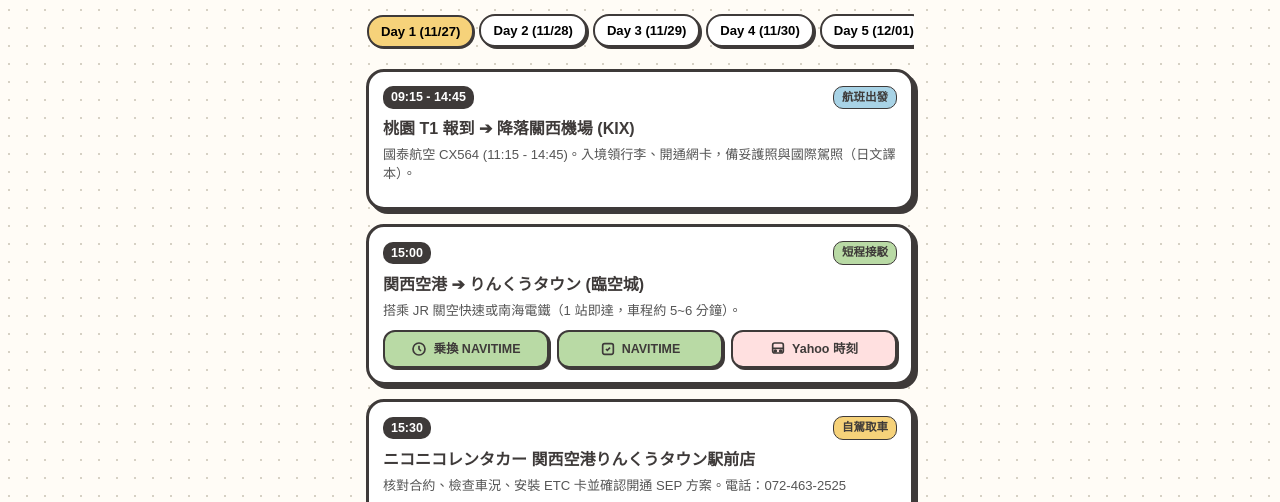
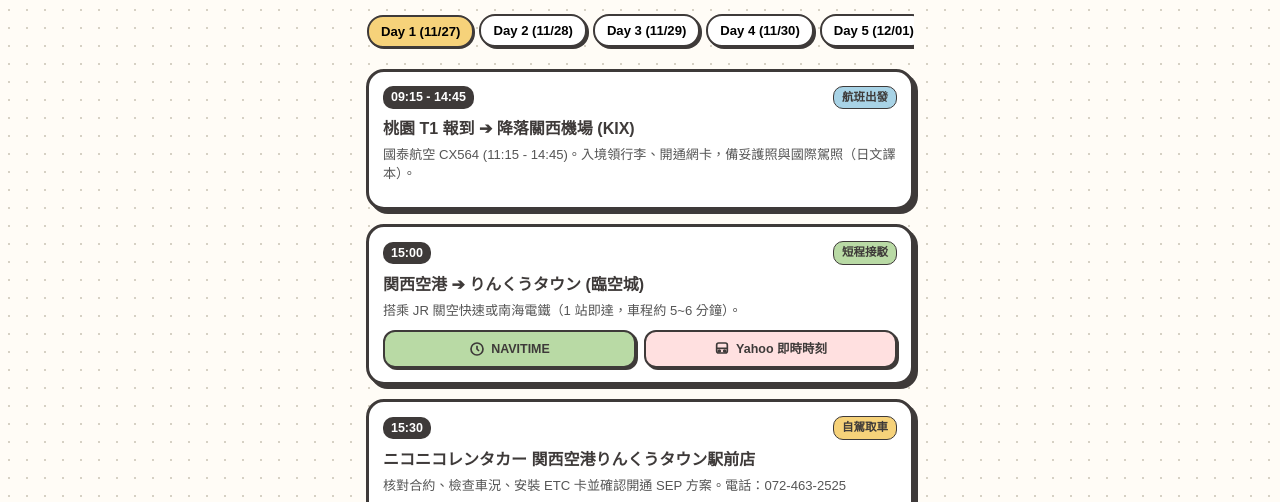
Before and after one commit to timliu1988/sanyo-trip-2026, a plain HTML site: page index.html in a window 1280 px wide. Both pictures are taken after a click on the button "行程". Shown: the part 53-555 px from the top of the page. Drawn offline with Linux system fonts and the light colour scheme; a web font is replaced by a local one.

Commit message:
Add files via upload

```diff
--- a/index.html
+++ b/index.html
@@ -106,7 +106,6 @@
       box-shadow: 1px 1px 0px var(--ink);
     }
 
-    /* 內容視圖管理 (SPA) */
     main {
       padding: 16px;
       max-width: 580px;
@@ -127,7 +126,6 @@
       to { opacity: 1; transform: translateY(0); }
     }
 
-    /* 標題與倒數膠囊 */
     .hero-title-wrap {
       text-align: center;
       margin: 8px 0 14px 0;
@@ -179,7 +177,6 @@
       font-weight: 700;
     }
 
-    /* 插圖框架 */
     .illustration-frame {
       background: #fff;
       border: var(--border-thick);
@@ -195,7 +192,6 @@
       display: block;
     }
 
-    /* 小車行駛微顛簸動畫 */
     .anim-car-moving {
       animation: drivingRide 0.8s infinite ease-in-out;
     }
@@ -211,7 +207,6 @@
       50% { transform: translateY(-3px); }
     }
 
-    /* 首頁快捷按鈕 */
     .home-menu-grid {
       display: grid;
       grid-template-columns: 1fr 1fr;
@@ -250,7 +245,6 @@
       color: #666;
     }
 
-    /* 行程頁 Tab */
     .day-selector {
       display: flex;
       gap: 6px;
@@ -277,7 +271,6 @@
       box-shadow: 1px 1px 0px var(--ink);
     }
 
-    /* 卡片樣式 */
     .card {
       background: #fff;
       border: var(--border-thick);
@@ -325,7 +318,6 @@
       margin-bottom: 10px;
     }
 
-    /* 複製地址與動作按鈕 */
     .copy-chip {
       background: #F8F9FA;
       border: 2px dashed #B8B5B2;
@@ -390,7 +382,6 @@
     .btn-yahoo { background: #FFE0E0; }
     .btn-warn { background: var(--yamabuki); }
 
-    /* 折疊抽屜 Accordion */
     .accordion-group {
       display: flex;
       flex-direction: column;
@@ -538,7 +529,6 @@
   <!-- 頂部導航 -->
   <header>
     <div class="brand-logo" onclick="switchView('view-home')">
-      <!-- 手繪鳥居小圖標 -->
       <svg width="20" height="20" viewBox="0 0 24 24" fill="none" stroke="#3E3A39" stroke-width="2.5" stroke-linecap="round">
         <line x1="2" y1="5" x2="22" y2="5"/>
         <line x1="4" y1="9" x2="20" y2="9"/>
@@ -778,7 +768,7 @@
           <div class="card-desc">國泰航空 CX564 (11:15 - 14:45)。入境領行李、開通網卡，備妥護照與國際駕照（日文譯本）。</div>
         </div>
 
-        <!-- 電車接駁 (純原生 App 直開，絕不彈出網址無效) -->
+        <!-- 電車接駁：專注使用第二款 NAVITIME 原生喚醒與 Yahoo 時刻 -->
         <div class="card">
           <div class="card-header-bar">
             <span class="card-time">15:00</span>
@@ -787,25 +777,20 @@
           <div class="card-title">関西空港 ➔ りんくうタウン (臨空城)</div>
           <div class="card-desc">搭乘 JR 關空快速或南海電鐵（1 站即達，車程約 5~6 分鐘）。</div>
           <div class="btn-row">
-            <!-- 優先直開：左一「乗換 NAVITIME」 -->
-            <a href="navitime-transit://" class="action-btn btn-navitime">
+            <!-- 專用純原生鏈接：直接開啟左二 NAVITIME 綜合版 App，無 JS、不跳錯 -->
+            <a href="navitime://" class="action-btn btn-navitime">
               <svg class="btn-icon-svg" viewBox="0 0 24 24" fill="none" stroke="#3E3A39" stroke-width="2.5"><circle cx="12" cy="12" r="9" fill="#B9DAA5"/><path d="M12 7v5l3 3"/></svg>
-              <span>乗換 NAVITIME</span>
-            </a>
-            <!-- 備用直開：左二「NAVITIME 綜合版」 -->
-            <a href="navitime://" class="action-btn btn-navitime">
-              <svg class="btn-icon-svg" viewBox="0 0 24 24" fill="none" stroke="#3E3A39" stroke-width="2.5"><rect x="4" y="4" width="16" height="16" rx="3" fill="#B9DAA5"/><path d="M9 12l2 2 4-4"/></svg>
               <span>NAVITIME</span>
             </a>
-            <!-- Yahoo 時刻 (網頁版主力備援) -->
+            <!-- Yahoo 時刻 (主力網頁版) -->
             <a href="https://transit.yahoo.co.jp/search/result?from=%E9%96%A2%E8%A5%BF%E7%A9%BA%E6%B8%AF&to=%E3%82%8A%E3%82%93%E3%81%8F%E3%81%86%E3%82%BF%E3%82%A6%E3%83%B3&type=1" target="_blank" rel="noopener noreferrer" class="action-btn btn-yahoo">
               <svg class="btn-icon-svg" viewBox="0 0 24 24" fill="none" stroke="#3E3A39" stroke-width="2.5"><rect x="4" y="3" width="16" height="15" rx="3" fill="#FFE0E0"/><line x1="4" y1="11" x2="20" y2="11"/><circle cx="8" cy="15" r="1.5" fill="#3E3A39"/><circle cx="16" cy="15" r="1.5" fill="#3E3A39"/></svg>
-              <span>Yahoo 時刻</span>
+              <span>Yahoo 即時時刻</span>
             </a>
           </div>
         </div>
 
-        <!-- 臨空城取車 (標準 Google Search API 連結) -->
+        <!-- 臨空城取車 (標準 Google API 連結) -->
         <div class="card">
           <div class="card-header-bar">
             <span class="card-time">15:30</span>
```
